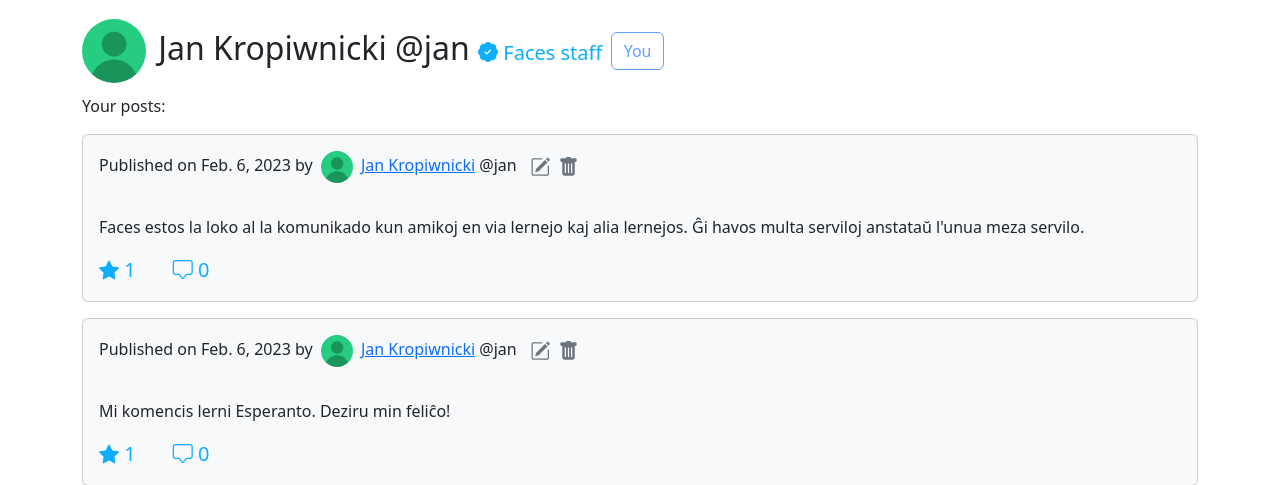
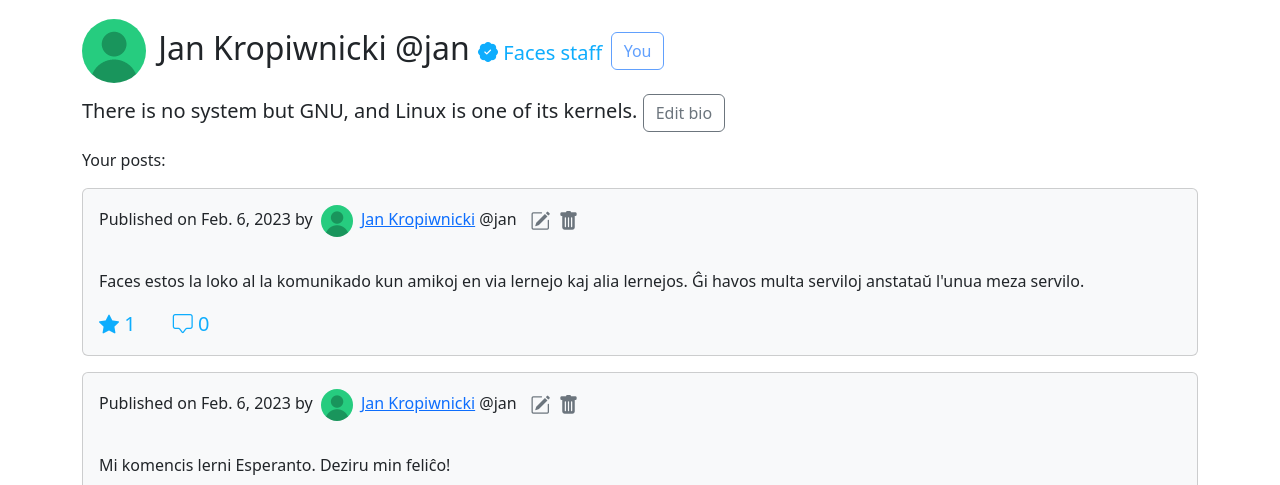
Before and after one commit to jan-kropiwnicki/faces, a Django app: a page that uses templates/user.html in a window 1280 px wide. Shown: the part 128-613 px from the top of the page. Run offline with Django 4.2, Linux system fonts and the light colour scheme; a user stored in the database is signed in; data comes from the database, SQL or seed files in the repository; both versions use the stored data as it was after the commit.

Commit message:
Added bio

```diff
--- a/faces/urls.py
+++ b/faces/urls.py
@@ -47,4 +47,5 @@ urlpatterns = [
     path('change_profile_picture/', faces_app.views.change_profile_picture, name="change_profile_picture"),
     path('change_post_visibility/', faces_app.views.change_post_visibility, name="change_post_visibility"),
     path('get_notification/', faces_app.views.get_notification, name="get_notification"),
+    path('edit_bio/', faces_app.views.edit_bio, name="edit_bio")
 ]
--- a/faces_app/models.py
+++ b/faces_app/models.py
@@ -10,6 +10,7 @@ class Person(models.Model):
     friends = models.ManyToManyField("self")
     notifications = models.JSONField()
     unread = models.PositiveIntegerField()
+    bio = models.TextField(max_length=300, default="")
 
     # post visibility
     POST_VIS_FRIENDS = '0'
--- a/faces_app/views.py
+++ b/faces_app/views.py
@@ -319,5 +319,12 @@ def get_notification(request):
         p.unread = 0
         p.save()
         return JsonResponse({"notification": p.notifications[-1]})
+    return JsonResponse({"notification": False})
 
-    return JsonResponse({"notification": False})
+
+def edit_bio(request):
+    bio = request.POST["bio"]
+    p = request.user.person
+    p.bio = bio
+    p.save()
+    return HttpResponseRedirect(reverse("user", args=[request.user.username]))
--- a/templates/user.html
+++ b/templates/user.html
@@ -36,6 +36,33 @@
                 </span>
             {% endif %}
         </h2>
+        <p class="lead">{{ viewed_user.person.bio }}
+            {% if viewed_user == user %}
+                <button class="btn btn-outline-secondary" data-bs-toggle="modal" data-bs-target="#change-bio-modal">Edit bio</button>
+            {% endif %}
+        </p>
+        {% if viewed_user == user %}
+            <div class="modal fade" id="change-bio-modal">
+                <div class="modal-dialog">
+                    <div class="modal-content">
+                        <div class="modal-header">
+                            <h1 class="modal-title fs-5">Edit bio</h1>
+                            <button type="button" class="btn-close" data-bs-dismiss="modal" aria-label="Close"></button>
+                        </div>
+                        <form method="post" action="{% url 'edit_bio' %}">
+                            {% csrf_token %}
+                            <div class="modal-body">
+                                <textarea name="bio" maxlength="300" placeholder="Tell people something about you..."
+                                          class="w-100 form-control" rows="4" style="resize: none">{{ user.person.bio }}</textarea>
+                            </div>
+                            <div class="modal-footer">
+                                <button type="submit" class="btn btn-primary">Save changes</button>
+                            </div>
+                        </form>
+                    </div>
+                </div>
+            </div>
+        {% endif %}
         {% if user.person in viewed_user.person.friends.all or viewed_user == user or mutual_friend_count and viewed_user.person.post_vis != 0 or viewed_user.person.post_vis == 2 %}
             {% if post_list %}
                 <p>{% if viewed_user == user %}Your{% else %}{{ viewed_user.first_name }}'s{% endif %} posts:</p>
```
Also changed, not shown: db.sqlite3, faces_app/migrations/0004_person_bio.py (added). Lines whose indentation alone changed are shown as unchanged.
